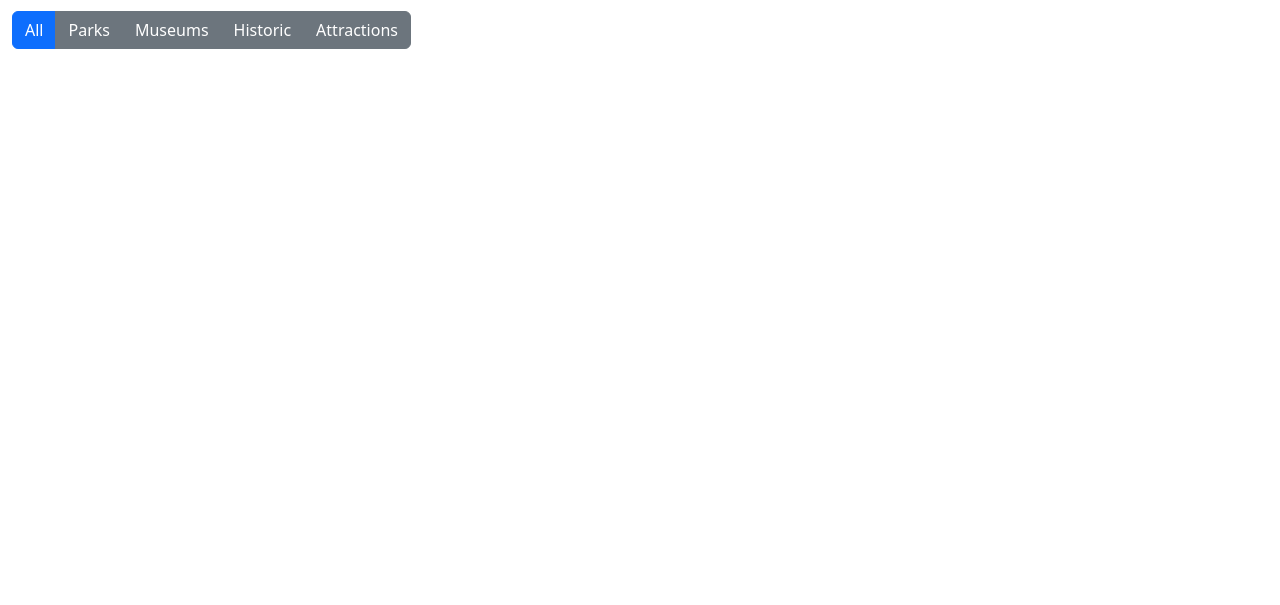
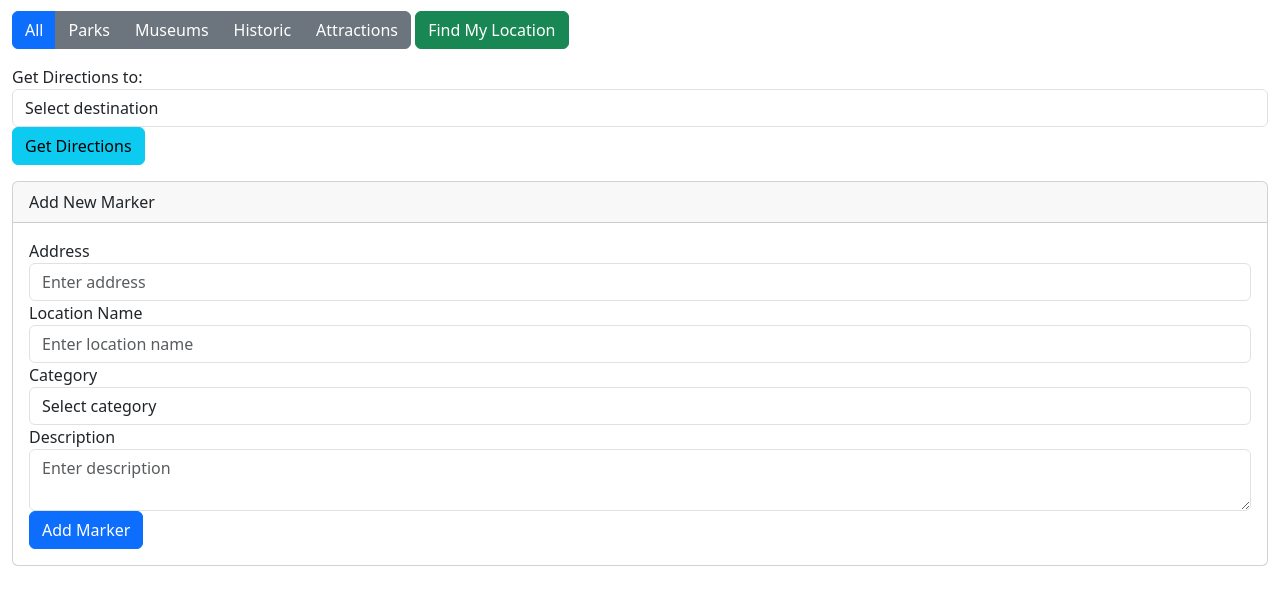
Before and after one commit to Ahmedali7597/Map, a plain HTML site: page index.html in a window 1280 px wide. Shown: the part 69-674 px from the top of the page. Drawn offline with nearby package versions, Linux system fonts and the light colour scheme.

Commit message:
added initmap added category

```diff
--- a/index.html
+++ b/index.html
@@ -19,3 +19,54 @@
       <button id="btn-historic" class="btn btn-secondary">Historic</button>
       <button id="btn-attraction" class="btn btn-secondary">Attractions</button>
     </div>
+<!-- Geolocation Button -->
+<button id="btn-geolocate" class="btn btn-success mb-3">Find My Location</button>
+
+<!-- Directions Section -->
+<div class="form-inline mb-3">
+  <label class="mr-2" for="destinations">Get Directions to: </label>
+  <select id="destinations" class="form-control mr-2">
+    <option value="">Select destination</option>
+    <!-- Options will be added dynamically -->
+  </select>
+  <button id="btn-directions" class="btn btn-info">Get Directions</button>
+</div>
+
+<!-- Map Container -->
+<div id="map"></div>
+
+<!-- Form to Add a New Marker -->
+<div class="card mt-3">
+  <div class="card-header">Add New Marker</div>
+  <div class="card-body">
+    <form id="markerForm">
+      <div class="form-group">
+        <label for="address">Address</label>
+        <input type="text" class="form-control" id="address" placeholder="Enter address" required>
+      </div>
+      <div class="form-group">
+        <label for="name">Location Name</label>
+        <input type="text" class="form-control" id="name" placeholder="Enter location name" required>
+      </div>
+      <div class="form-group">
+        <label for="category">Category</label>
+        <select class="form-control" id="category" required>
+          <option value="">Select category</option>
+          <option value="Park">Park</option>
+          <option value="Museum">Museum</option>
+          <option value="Historic">Historic</option>
+          <option value="Attraction">Attraction</option>
+        </select>
+      </div>
+      <div class="form-group">
+        <label for="description">Description</label>
+        <textarea class="form-control" id="description" placeholder="Enter description"></textarea>
+      </div>
+      <button type="submit" class="btn btn-primary">Add Marker</button>
+    </form>
+  </div>
+</div>
+
+<!-- Directions Panel -->
+<div id="directions-panel" class="mt-3"></div>
+</div>
```
Also changed, not shown: Map.js (+39 -0 lines).
